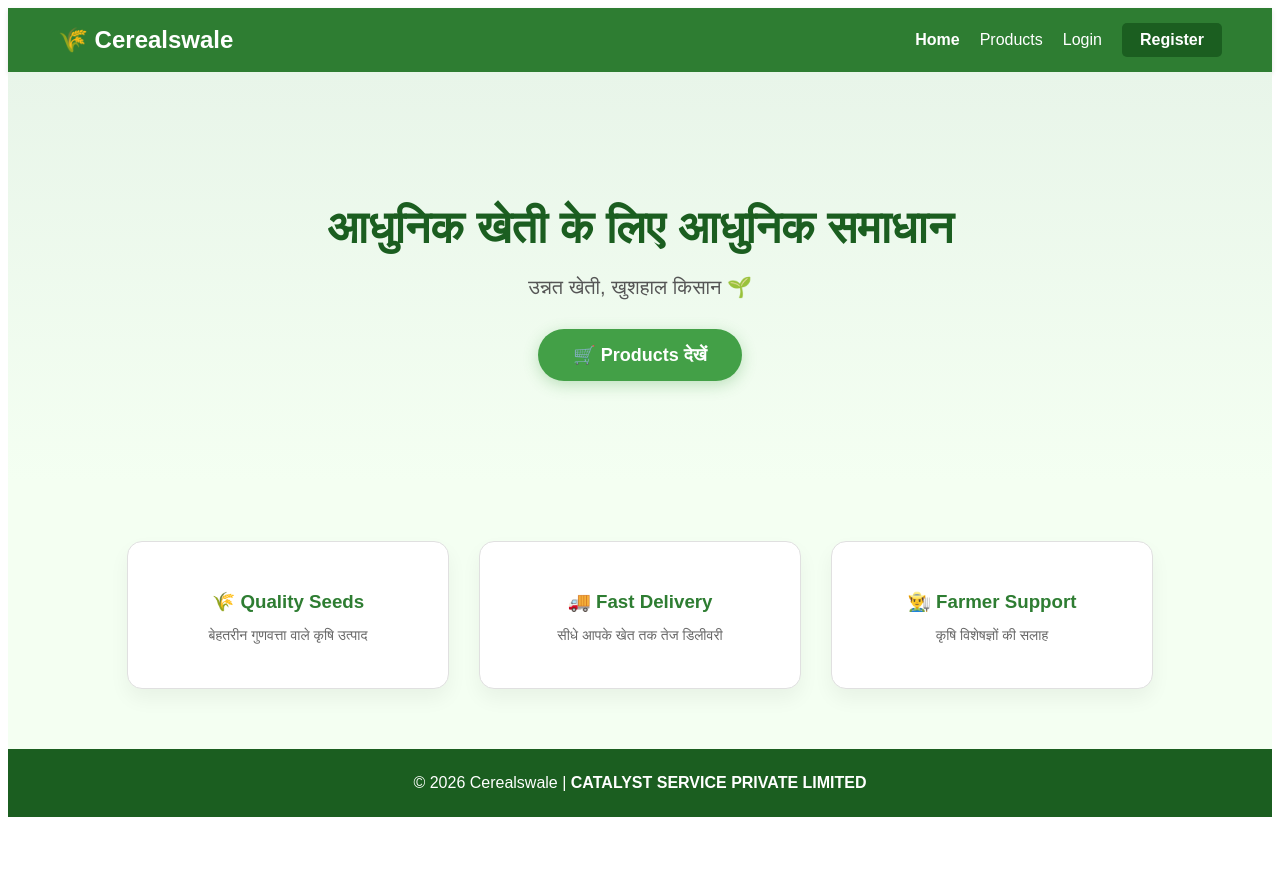
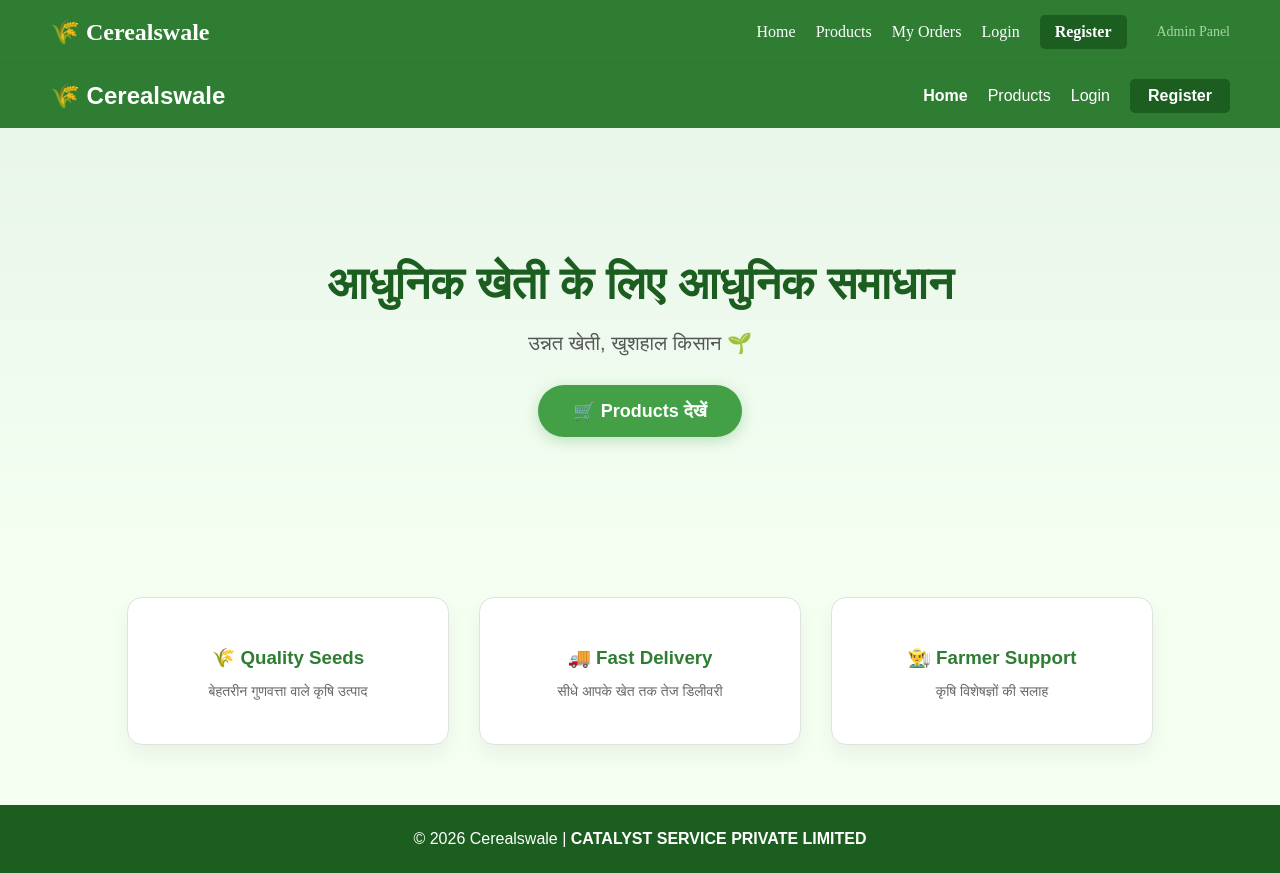
Before and after one commit to indfixsolutionpvtltd-glitch/cerealswale-frontend, a Next.js app: page / in a window 1280 px wide. Before the commit the page ends 825 px from the top, so only its background shows below. Built offline with nearby package versions, Linux system fonts and the light colour scheme.

Commit message:
layout.js

```diff
--- a/app/layout.js
+++ b/app/layout.js
@@ -1,7 +1,42 @@
 export default function RootLayout({ children }) {
   return (
     <html lang="en">
-      <body>{children}</body>
+      <body style={{ margin: 0 }}>
+        {/* Main Navbar */}
+        <nav style={{
+          display: "flex",
+          justifyContent: "space-between",
+          alignItems: "center",
+          padding: "15px 50px",
+          background: "#2e7d32",
+          color: "white",
+          boxShadow: "0 2px 5px rgba(0,0,0,0.1)"
+        }}>
+          <h2 style={{ margin: 0 }}>🌾 Cerealswale</h2>
+
+          <div style={{ display: "flex", alignItems: "center", gap: "20px" }}>
+            <a href="/" style={{ color: "white", textDecoration: "none" }}>Home</a>
+            <a href="/products" style={{ color: "white", textDecoration: "none" }}>Products</a>
+            <a href="/orders" style={{ color: "white", textDecoration: "none" }}>My Orders</a>
+            <a href="/login" style={{ color: "white", textDecoration: "none" }}>Login</a>
+            <a href="/register" style={{
+              color: "white",
+              background: "#1b5e20",
+              padding: "8px 15px",
+              borderRadius: "5px",
+              textDecoration: "none",
+              fontWeight: "bold"
+            }}>
+              Register
+            </a>
+            {/* Admin link thoda alag dikhe isliye thoda gap */}
+            <a href="/admin" style={{ color: "#a5d6a7", textDecoration: "none", fontSize: "14px", marginLeft: "10px" }}>Admin Panel</a>
+          </div>
+        </nav>
+
+        {/* Iske andar saare pages load honge */}
+        {children}
+      </body>
     </html>
-  )
+  );
 }
```
